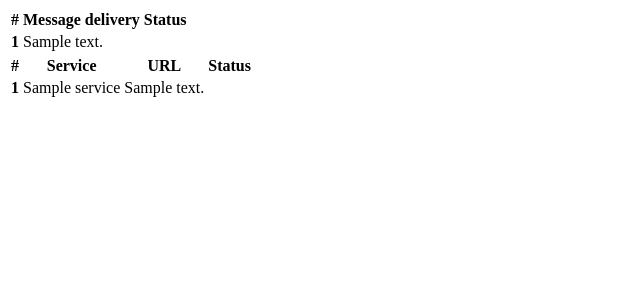
After one commit to Sirius-social/didcomm-mediator, a FastAPI app: template app/templates/forms/healths.html in a window 1280 px wide. The commit adds this page. Shown: the top 300 px of the page, without its empty margins (0-640 px from the left). Run offline with FastAPI, Linux system fonts and the light colour scheme; the template is opened without the code that fills it: most values are stand-ins (such as "Sample title", 1, 10 or a date in 2020); parts of the project's set-up code (start-up, migrations or seed data) failed here and were passed over.

Commit message:
refactoring

```diff
--- a/app/templates/admin.html
+++ b/app/templates/admin.html
@@ -166,7 +166,9 @@
                         <div class="col-md-5">
                             <div class="card">
                                 <div class="card-header">Health check</div>
-                                <div class="card-body"></div>
+                                <div class="card-body">
+                                    {% include "forms/healths.html" %}
+                                </div>
                             </div>
                         </div>
                     </div>
@@ -224,6 +226,7 @@
             events_stream_is_active: false,
             invitation_json: {{ invitation | tojson  }},
             log: '',
+            health: {{ health | tojson }},
             form_login: {
                 username: '',
                 password: '',
--- /dev/null
+++ b/app/templates/forms/healths.html
@@ -0,0 +1,59 @@
+<table class="table">
+  <thead class="thead-dark">
+    <tr>
+      <th scope="col">#</th>
+      <th scope="col">Message delivery</th>
+      <th scope="col">Status</th>
+    </tr>
+  </thead>
+  <tbody>
+   {% for redis in health.redis %}
+        <tr>
+              <th scope="row">{{redis.id}}</th>
+              <td>{{ redis.address }}</td>
+              <td>
+              {% if redis.success %}
+                  <div class="ring-container">
+                      <div class="ringring pingable"></div>
+                  </div>
+              {% else %}
+                  <div class="ring-container">
+                      <div class="ringring non-pingable"></div>
+                  </div>
+              {% endif %}
+              </td>
+        </tr>
+   {% endfor %}
+  </tbody>
+</table>
+
+<table class="table">
+  <thead class="thead-dark">
+    <tr>
+      <th scope="col">#</th>
+      <th scope="col">Service</th>
+      <th scope="col">URL</th>
+      <th scope="col">Status</th>
+    </tr>
+  </thead>
+  <tbody>
+    {% for service in health.services %}
+        <tr>
+              <th scope="row">{{service.id}}</th>
+              <td>{{ service.name }}</td>
+              <td>{{ service.address }}</td>
+              <td>
+              {% if service.success %}
+                  <div class="ring-container">
+                      <div class="ringring pingable"></div>
+                  </div>
+              {% else %}
+                  <div class="ring-container">
+                      <div class="ringring non-pingable"></div>
+                  </div>
+              {% endif %}
+              </td>
+        </tr>
+   {% endfor %}
+  </tbody>
+</table>
```
Also changed, not shown: app/internal/admin.py (+7 -0 lines), app/internal/helpers.py (added, +29 -0 lines), docs/Developer.md (+2 -2 lines).
